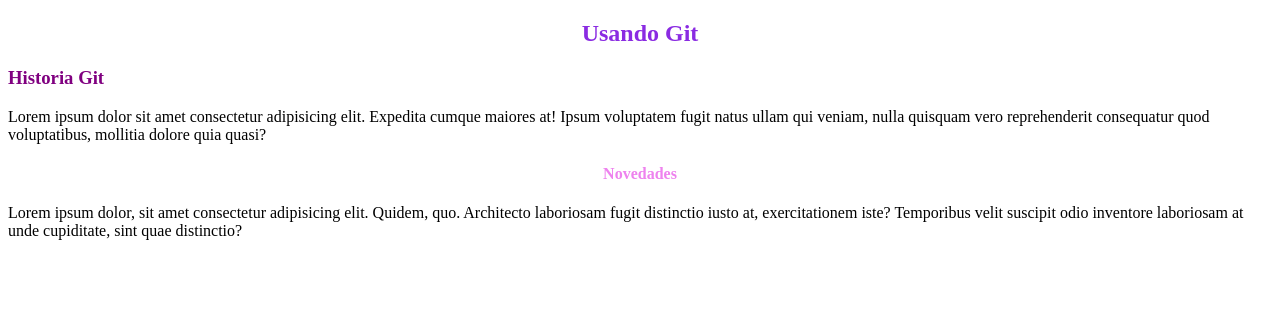
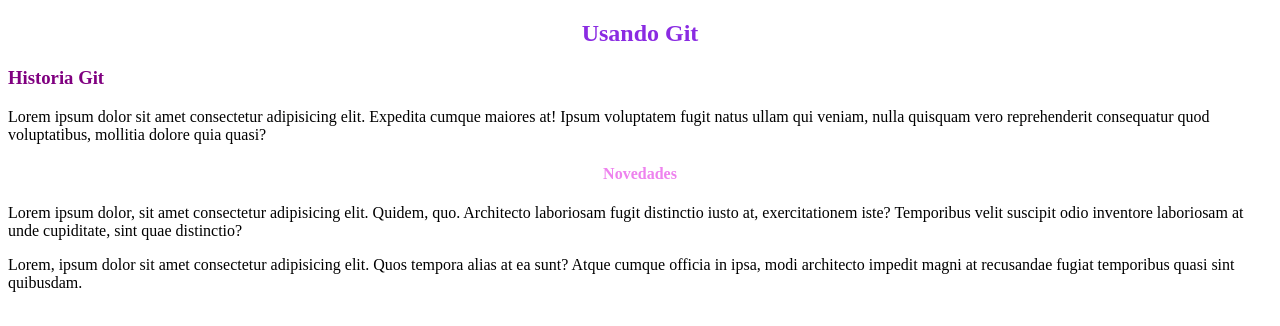
Before and after one commit to AdrianaSKA/ProbandoGit, a plain HTML site: page pages/index.html in a window 1280 px wide. Drawn offline with Linux system fonts and the light colour scheme.

Commit message:
añadiendo aside en index

```diff
--- a/pages/index.html
+++ b/pages/index.html
@@ -16,5 +16,9 @@
         <h4 style="color: violet; text-align: center;">Novedades</h4>
         <p>Lorem ipsum dolor, sit amet consectetur adipisicing elit. Quidem, quo. Architecto laboriosam fugit distinctio iusto at, exercitationem iste? Temporibus velit suscipit odio inventore laboriosam at unde cupiditate, sint quae distinctio?</p>
     </section>
+
+        <aside>
+            <p>Lorem, ipsum dolor sit amet consectetur adipisicing elit. Quos tempora alias at ea sunt? Atque cumque officia in ipsa, modi architecto impedit magni at recusandae fugiat temporibus quasi sint quibusdam.</p>
+        </aside>
 </body>
 </html>
```
